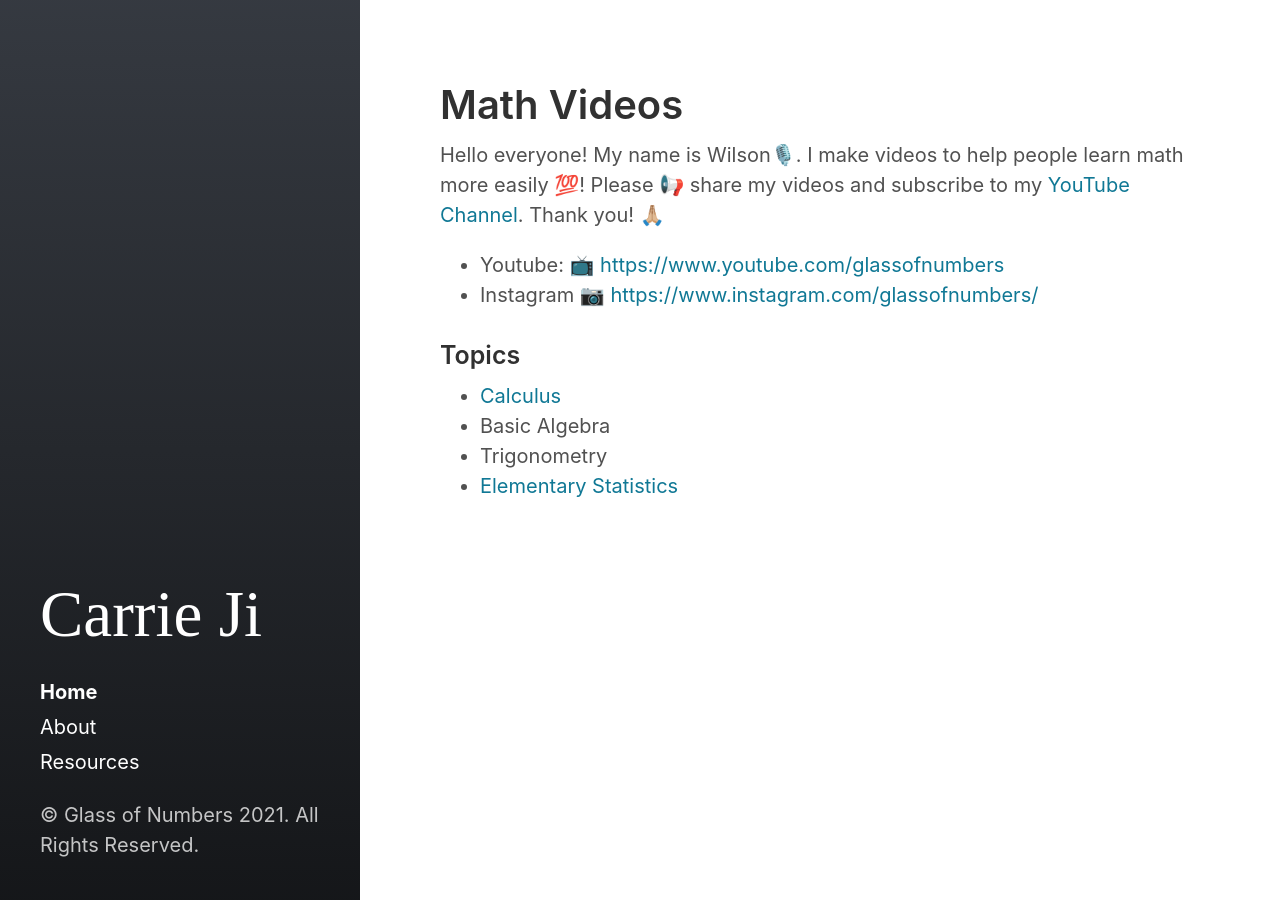
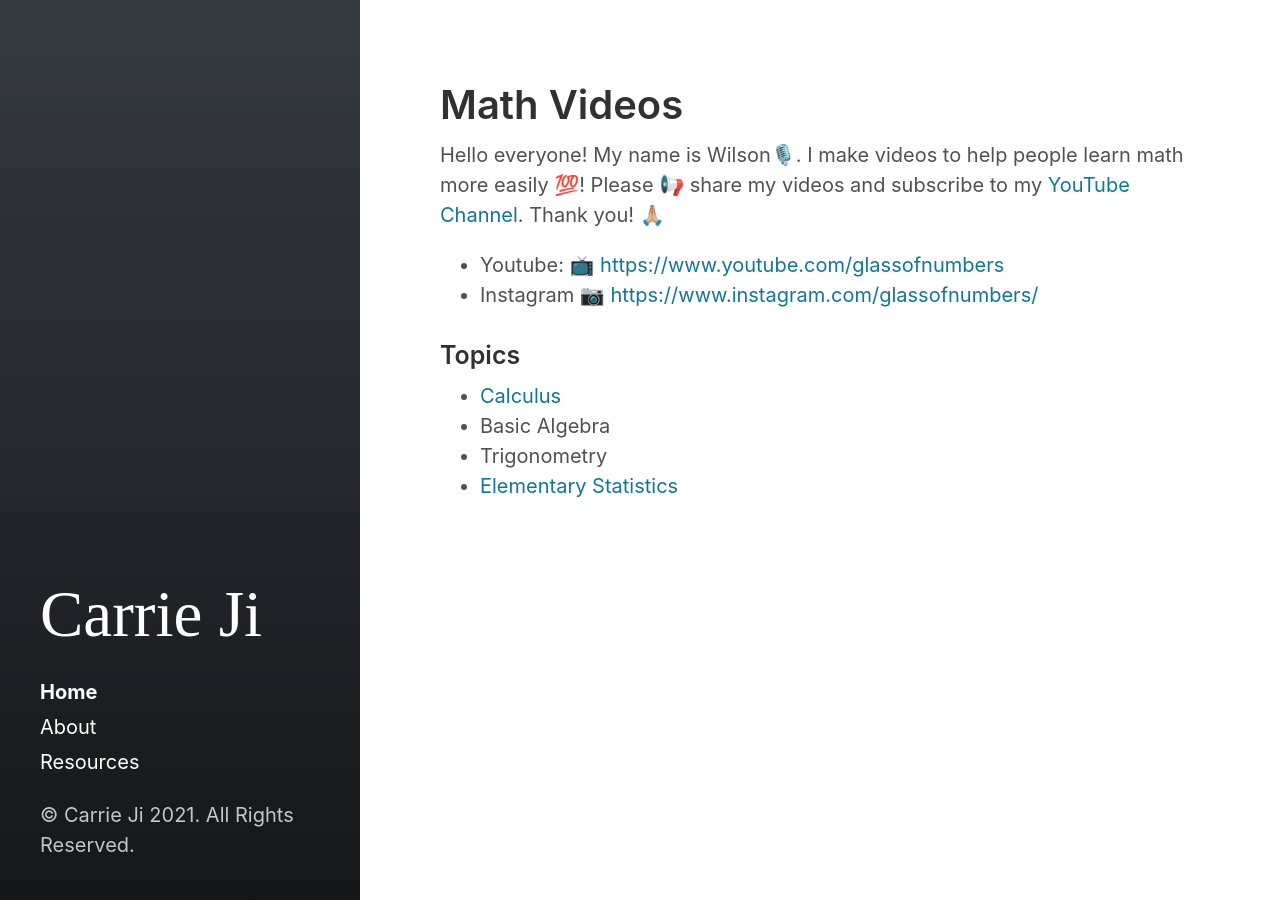
Before and after one commit to carrieji/carrieji.github.io, a Jekyll site: the page built from index.html, in a window 1280 px wide. Built offline with Jekyll 4.4.1, drawn with Linux system fonts in a browser that asks for light colours; the list of posts is cut into pages by our own code.

Commit message:
Update copyright.html

```diff
--- a/_includes/copyright.html
+++ b/_includes/copyright.html
@@ -1,4 +1,4 @@
 <p>
-  &copy; Glass of Numbers {{ site.time | date: '%Y' }}. All Rights Reserved.
+  &copy; Carrie Ji {{ site.time | date: '%Y' }}. All Rights Reserved.
   <!-- <a href="{{ "/LICENSE.md" | relative_url }}">MIT License.</a> -->
 </p>
```
